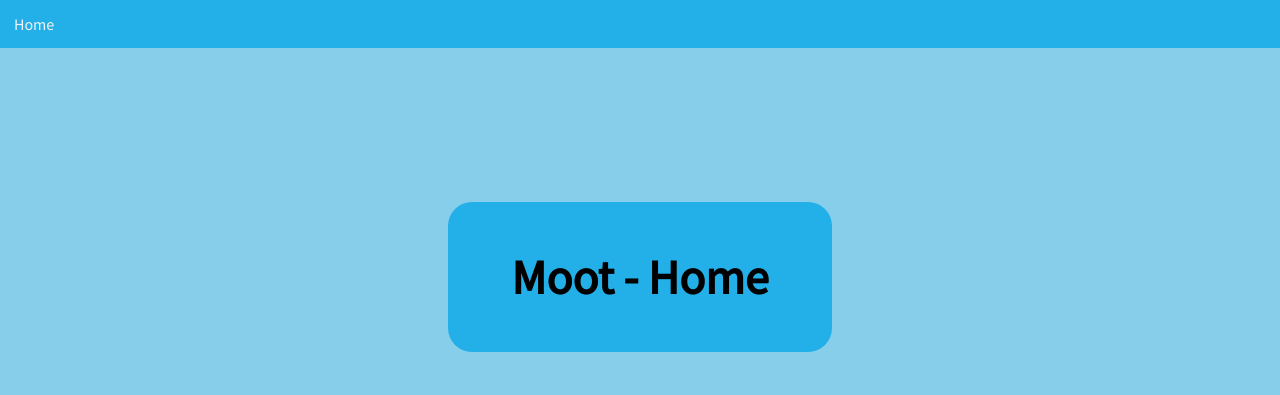
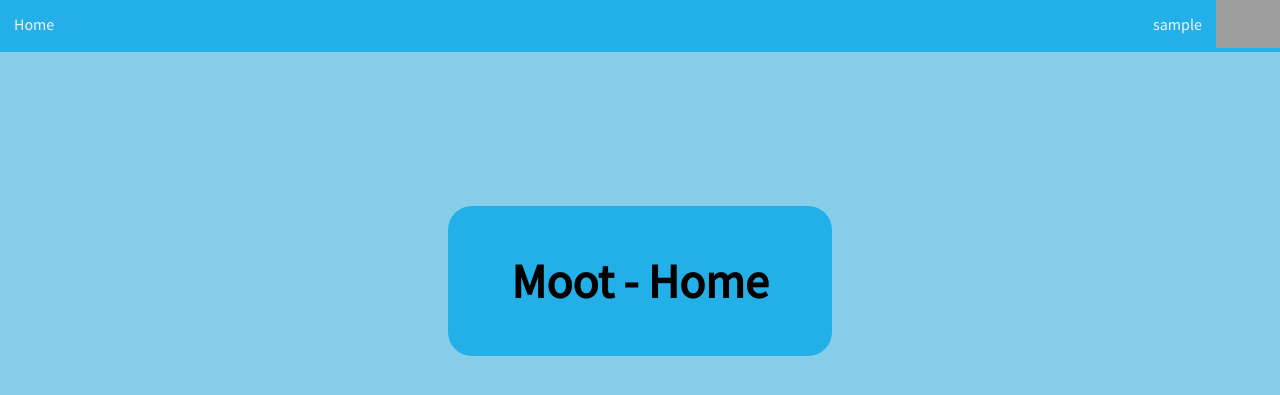
Before and after one commit to vcokltfre/moot, a Python web app: template templates/index.html in a window 1280 px wide. Shown: the top 395 px of the page. Run offline with Jinja, Linux system fonts and the light colour scheme; the template is opened without the code that fills it: most values are stand-ins (such as "Sample title", 1, 10 or a date in 2020); grey boxes are pictures that could not be loaded.

Commit message:
feat: add basic user stuff

```diff
--- a/src/routing/frontend.py
+++ b/src/routing/frontend.py
@@ -16,8 +16,10 @@ async def get_index(request: Request) -> HTMLResponse:
     if not auth.user:
         return auth.request_auth()
 
-    print(auth)
+    user = auth.user
 
     return templates.TemplateResponse("index.html", {
         "request": request,
+        "username": user.username,
+        "userid": user.id,
     })
--- a/static/css/style.css
+++ b/static/css/style.css
@@ -24,6 +24,10 @@ body {
   text-align: center;
   padding: 14px;
   text-decoration: none;
+}
+
+.nav img {
+  height: 3em;
 }
 
 .sticky {
--- a/templates/base.html
+++ b/templates/base.html
@@ -13,6 +13,7 @@
     <div class="nav">
       <ul>
         <li><a href="/">Home</a></li>
+        <li style="float: right"><a href="/users/{{ userid }}">{{ username }}</a><img src="https://cdn.discordapp.com/avatars/297045071457681409/a_bb9a917f8e4d447004395e54a0436a01.gif"></li>
       </ul> <!-- TODO: Navbar -->
     </div>
     <div class="content">{% block content %}{% endblock %}</div>
```
